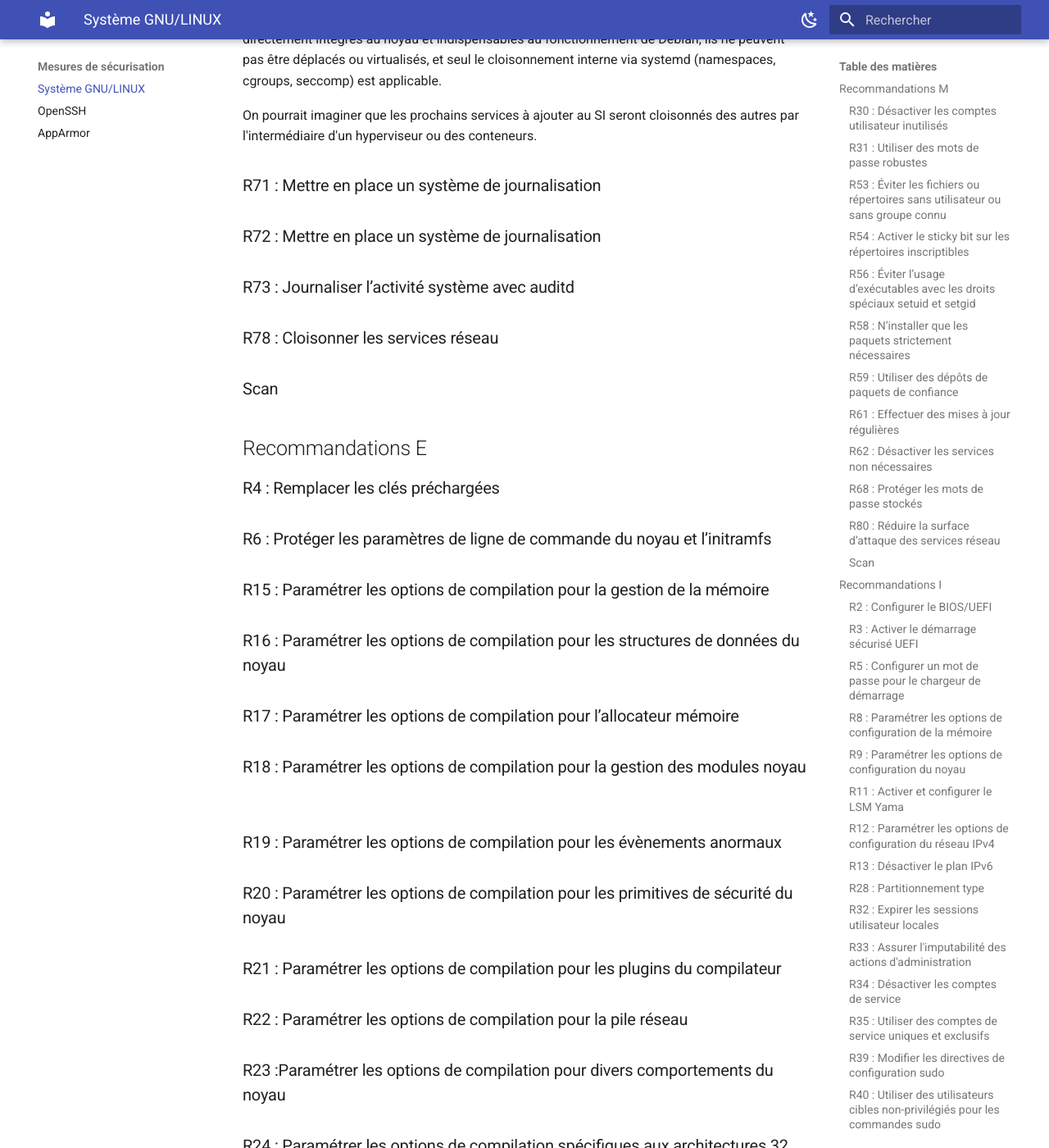
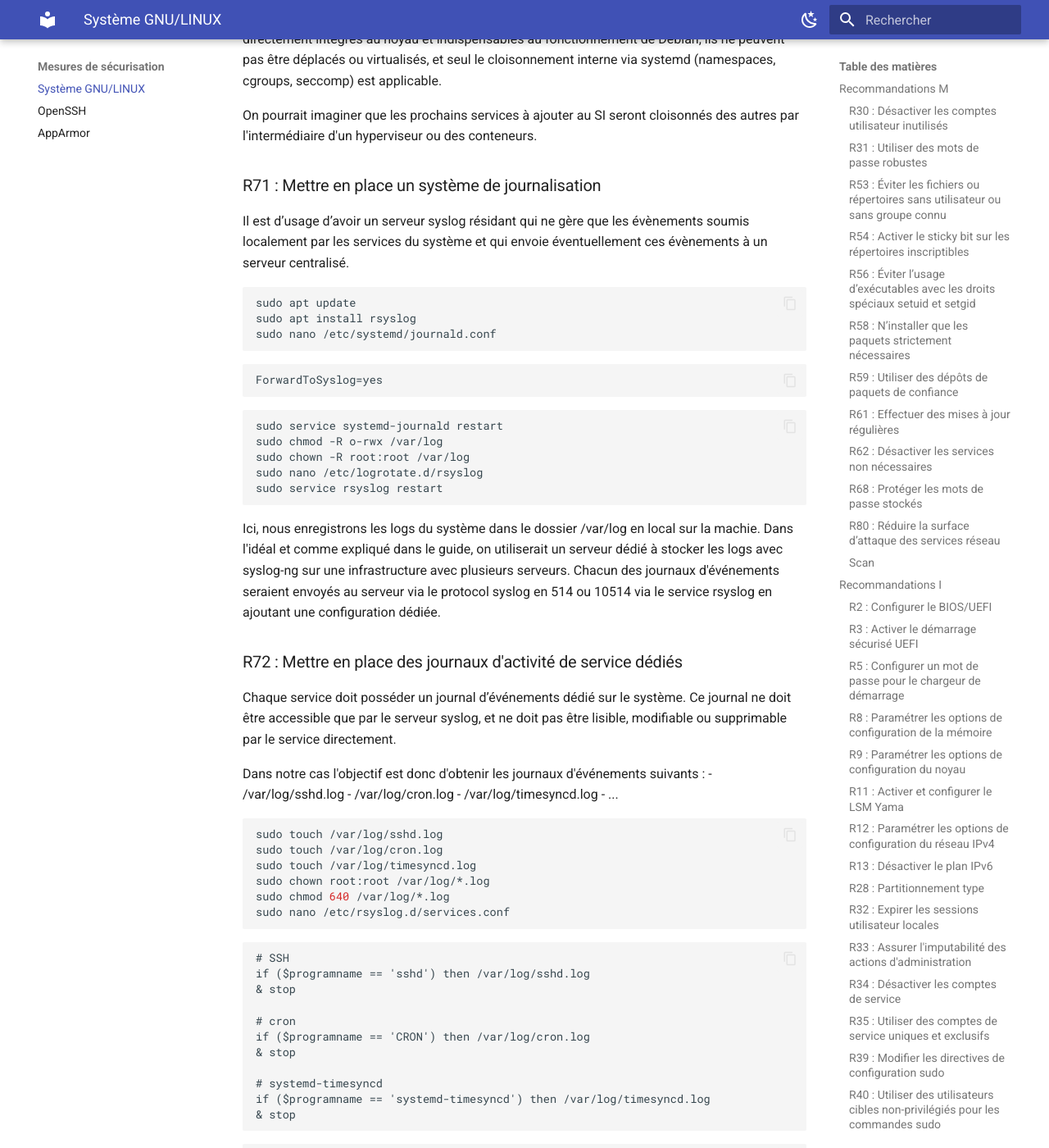
Before and after one commit to B1aSst/wiki-hardening-linux, an MkDocs documentation site: the page built from docs/mesures/gnu-linux.md, in a window 1280 px wide and 1400 px high, scrolled down 31446 px. Shown: the whole window at 82% size. Built offline with MkDocs 1.6.1 and Material for MkDocs 9.7.7, drawn with Linux system fonts in a browser that asks for light colours; some of the changed text lies outside the part shown.

Commit message:
R71 & R72

````diff
--- a/docs/mesures/gnu-linux.md
+++ b/docs/mesures/gnu-linux.md
@@ -1429,7 +1429,66 @@ On pourrait imaginer que les prochains services à ajouter au SI seront cloisonn
 
 ### R71 : Mettre en place un système de journalisation
 
-### R72 : Mettre en place un système de journalisation
+Il est d’usage d’avoir un serveur syslog résidant qui ne gère que les évènements soumis localement par les services du système et qui envoie éventuellement ces évènements à un serveur centralisé.
+
+```bash
+sudo apt update
+sudo apt install rsyslog
+sudo nano /etc/systemd/journald.conf
+```
+
+```
+ForwardToSyslog=yes
+```
+
+```bash
+sudo service systemd-journald restart
+sudo chmod -R o-rwx /var/log
+sudo chown -R root:root /var/log
+sudo nano /etc/logrotate.d/rsyslog
+sudo service rsyslog restart
+```
+
+Ici, nous enregistrons les logs du système dans le dossier /var/log en local sur la machie. Dans l'idéal et comme expliqué dans le guide, on utiliserait un serveur dédié à stocker les logs avec syslog-ng sur une infrastructure avec plusieurs serveurs. Chacun des journaux d'événements seraient envoyés au serveur via le protocol syslog en 514 ou 10514 via le service rsyslog en ajoutant une configuration dédiée.
+
+### R72 : Mettre en place des journaux d'activité de service dédiés
+
+Chaque service doit posséder un journal d’événements dédié sur le système. Ce journal ne doit être accessible que par le serveur syslog, et ne doit pas être lisible, modifiable ou supprimable par le service directement.
+
+Dans notre cas l'objectif est donc d'obtenir les journaux d'événements suivants :
+- /var/log/sshd.log
+- /var/log/cron.log
+- /var/log/timesyncd.log
+- ...
+
+```bash
+sudo touch /var/log/sshd.log
+sudo touch /var/log/cron.log
+sudo touch /var/log/timesyncd.log
+sudo chown root:root /var/log/*.log
+sudo chmod 640 /var/log/*.log
+sudo nano /etc/rsyslog.d/services.conf
+```
+
+```
+# SSH
+if ($programname == 'sshd') then /var/log/sshd.log
+& stop
+
+# cron
+if ($programname == 'CRON') then /var/log/cron.log
+& stop
+
+# systemd-timesyncd
+if ($programname == 'systemd-timesyncd') then /var/log/timesyncd.log
+& stop
+```
+
+```bash
+sudo systemctl restart rsyslog
+```
+
+Chaque futur service que l'on ajoute à la VM doit être journalisé par l'intermédiaire de rsyslog.
 
 ### R73 : Journaliser l’activité système avec auditd
 
````
